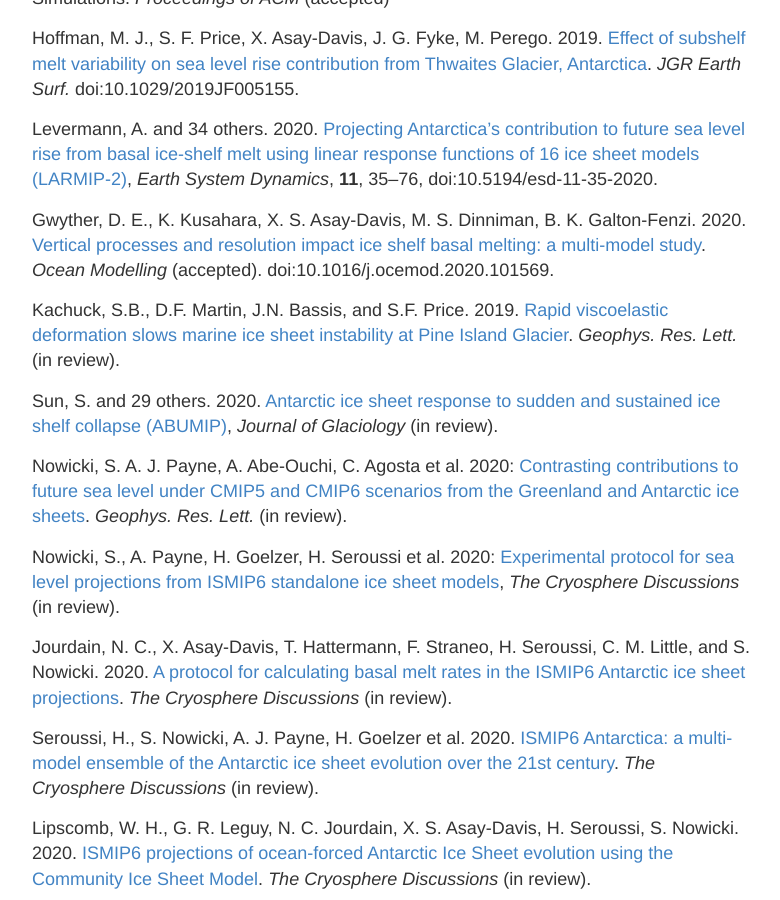
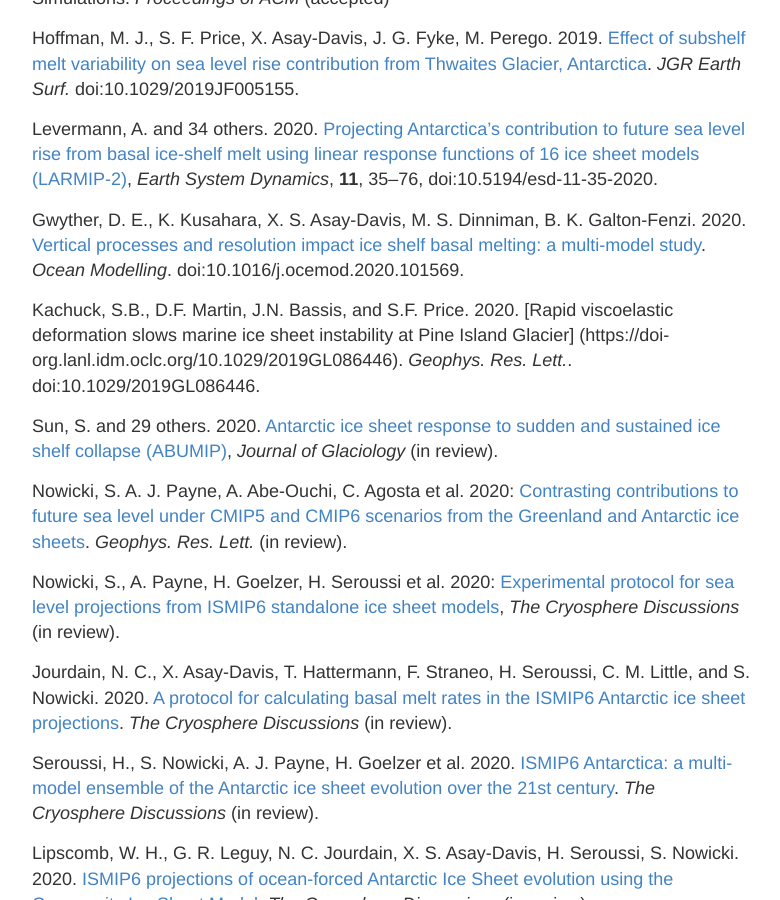
Before and after one commit to SLE-E3SM/SLE-E3SM.github.io, a Jekyll site: the page built from publications.md, in a window 1280 px wide and 900 px high, scrolled down 1230 px. Shown: the whole window, without its empty margins (248-1028 px from the left). Built offline with Jekyll 4.4.1, drawn with Linux system fonts in a browser that asks for light colours.

Commit message:
Update publications.md

```diff
--- a/publications.md
+++ b/publications.md
@@ -28,9 +28,9 @@ Hoffman, M. J., S. F. Price, X. Asay-Davis, J. G. Fyke, M. Perego. 2019. [Effect
 
 Levermann, A. and 34 others. 2020. [Projecting  Antarctica’s  contribution  to  future  sea  level  rise  from basal  ice-shelf  melt  using linear  response  functions  of  16 ice  sheet  models (LARMIP-2)](https://www.earth-syst-dynam.net/11/35/2020/esd-11-35-2020.pdf), *Earth System Dynamics*, **11**, 35–76, doi:10.5194/esd-11-35-2020.
 
-Gwyther, D. E., K. Kusahara, X. S. Asay-Davis, M. S. Dinniman, B. K. Galton-Fenzi. 2020. [Vertical processes and resolution impact ice shelf basal melting: a multi-model study](https://doi.org/10.1016/j.ocemod.2020.101569). *Ocean Modelling* (accepted). doi:10.1016/j.ocemod.2020.101569.
+Gwyther, D. E., K. Kusahara, X. S. Asay-Davis, M. S. Dinniman, B. K. Galton-Fenzi. 2020. [Vertical processes and resolution impact ice shelf basal melting: a multi-model study](https://doi.org/10.1016/j.ocemod.2020.101569). *Ocean Modelling*. doi:10.1016/j.ocemod.2020.101569.
 
-Kachuck, S.B., D.F. Martin, J.N. Bassis, and S.F. Price. 2019. [Rapid viscoelastic deformation slows marine ice sheet instability at Pine Island Glacier](). *Geophys. Res. Lett.* (in review).
+Kachuck, S.B., D.F. Martin, J.N. Bassis, and S.F. Price. 2020. [Rapid viscoelastic deformation slows marine ice sheet instability at Pine Island Glacier] (https://doi-org.lanl.idm.oclc.org/10.1029/2019GL086446). *Geophys. Res. Lett.*. doi:10.1029/2019GL086446.
 
 Sun, S. and 29 others. 2020. [Antarctic ice sheet response to sudden and sustained ice shelf collapse (ABUMIP)](), *Journal of Glaciology* (in review).
 
```
